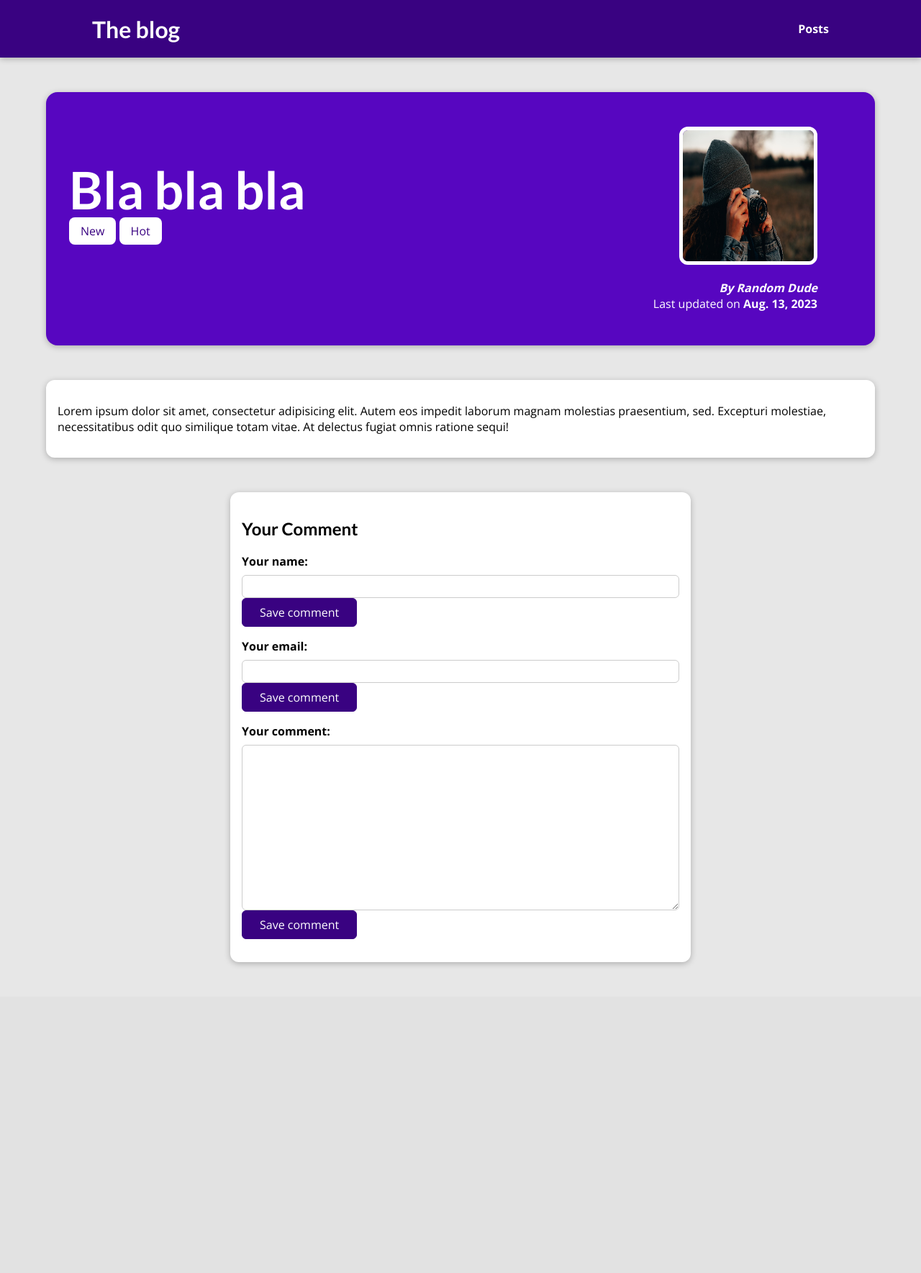
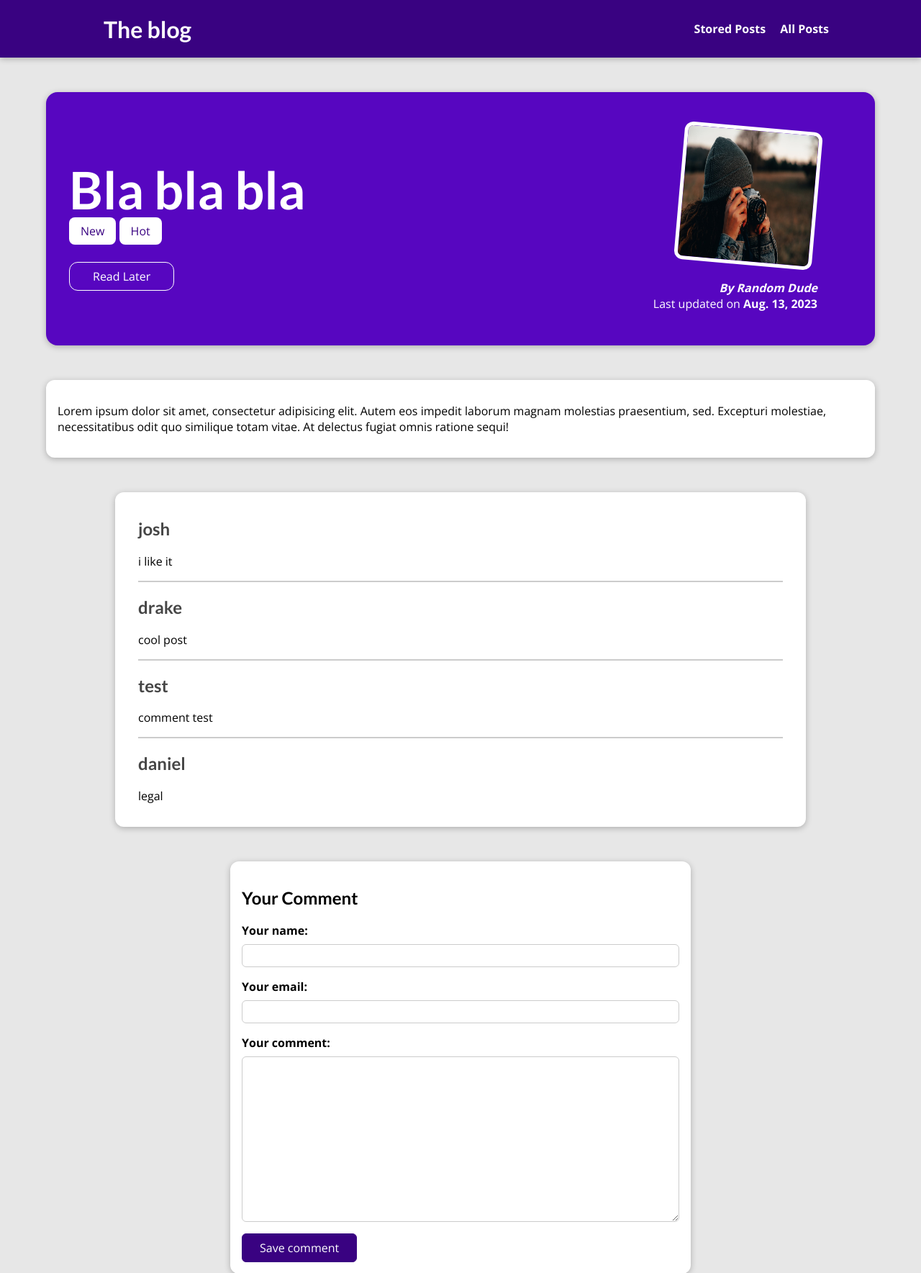
Before and after one commit to danieln0bre/djangoblog, a Django app: a page that uses templates/base.html in a window 1280 px wide. Shown: the top 1769 px of the page at 72% size. Before the commit the page ends 1341 px from the top, so only its background shows below. Run offline with Django 4.2, Linux system fonts and the light colour scheme; data comes from the database, SQL or seed files in the repository; both versions use the stored data as it was after the commit.

Commit message:
final commit

```diff
--- a/blog/static/blog/post-detail.css
+++ b/blog/static/blog/post-detail.css
@@ -39,6 +39,7 @@ body {
   width: 12rem;
   height: 12rem;
   border-radius: 12px;
+  transform: rotateZ(5deg);
   border: 5px solid white;
   margin-bottom: 1rem;
 }
@@ -56,6 +57,26 @@ body {
   font-weight: bold;
 }
 
+#read-later {
+  margin: 2rem 0;
+}
+
+#read-later button {
+  background-color: transparent;
+  border: 1px solid white;
+  padding: 0.5rem 2rem;
+  font: inherit;
+  color: white;
+  cursor: pointer;
+  border-radius: 12px;
+}
+
+#read-later button:hover,
+#read-later button:active {
+  background-color: white;
+  color: #390281;
+}
+
 main {
   width: 90%;
   max-width: 90rem;
@@ -66,7 +87,7 @@ main {
   box-shadow: 0 2px 8px rgba(0, 0, 0, 0.25);
 }
 
-.tag{
+.tag {
   background-color: white;
   color: #390281;
   padding: 0.5rem 1rem;
@@ -79,7 +100,7 @@ main {
   max-width: 40rem;
   border-radius: 12px;
   background-color: white;
-  box-shadow: 0 2px 8px rgba(0,0,0,0.25);
+  box-shadow: 0 2px 8px rgba(0, 0, 0, 0.25);
   padding: 1rem;
 }
 
@@ -94,7 +115,7 @@ main {
 }
 
 #comment-form button:hover,
-#comment-form button:active{
+#comment-form button:active {
   background-color: #4f0ba7;
   border-color: #4f0ba7;
 }
@@ -118,3 +139,67 @@ main {
   border-radius: 6px;
   border: 1px solid #ccc;
 }
+
+.errorlist {
+  list-style: none;
+  margin: 0.5rem 0;
+  padding: 0;
+  color: #d6000b;
+}
+
+.invalid label {
+  color: #d6000b;
+}
+
+.invalid input,
+.invalid textarea {
+  border-color: #d6000b;
+  background-color: #ffe6e7;
+}
+
+#alert {
+  margin: 8rem auto 3rem auto;
+  border: 1px solid #d6000b;
+  background-color: #ffe6e7;
+  padding: 1rem;
+  width: 90%;
+  max-width: 40rem;
+}
+
+#alert a {
+  text-decoration: none;
+  border: 1px solid #d6000b;
+  background-color: #d6000b;
+  color: white;
+  padding: 0.25rem 1.5rem;
+  border-radius: 6px;
+}
+
+#comments {
+  margin: 3rem auto;
+  width: 90%;
+  max-width: 60rem;
+  border-radius: 12px;
+  background-color: white;
+  box-shadow: 0 2px 8px rgba(0, 0, 0, 0.25);
+  padding: 1rem 2rem;
+}
+
+#comments ul {
+  list-style: none;
+  margin: 0;
+  padding: 0;
+}
+
+#comments li {
+  margin-bottom: 1rem;
+  border-bottom: 2px solid #ccc;
+}
+
+#comments li:last-of-type {
+  border-bottom: none;
+}
+
+#comments h2 {
+  color: #464646;
+}
--- a/blog/templates/blog/post-detail.html
+++ b/blog/templates/blog/post-detail.html
@@ -10,6 +10,14 @@
 {% endblock %}
 
 {% block content %}
+    {% if comment_form.errors %}
+        <div id="alert">
+            <h2>Saving the comment failed!</h2>
+            <p>Please check and fix your errors.</p>
+            <a href="#comment-form">Fix!</a>
+        </div>
+    {% endif %}
+
     <section id="summary">
         <h2>{{ post.title }}</h2>
         <div>
@@ -17,14 +25,25 @@
                 <span class="tag">{{ tag.caption }}</span>
             {% endfor %}
         </div>
-
+        <div id="read-later">
+            <form action="{% url 'read-later' %}" method="POST">
+                {% csrf_token %}
+                <input type="hidden" value="{{ post.id }}" name="post_id">
+                <button>
+                    {% if saved_for_later %}
+                        Remove "Read Later"
+                    {% else %}
+                        Read Later
+                    {% endif %}
+                </button>
+            </form>
+        </div>
         <article>
             <img src="{{ post.image.url }}" alt="{{ post.title }}"/>
             <address>By <a href="mailto:{{ post.author.email }}">{{ post.author }}</a></address>
             <div>
                 Last updated on <time>{{ post.date }}</time>
             </div>
-
         </article>
     </section>
 
@@ -34,18 +53,31 @@
         </p>
     </main>
 
+    {% if comments %}
+        <section id="comments">
+            <ul>
+                {% for comment in comments %}
+                    <li>
+                        <h2>{{ comment.user_name }}</h2>
+                        <p>{{ comment.text|linebreaks }}</p>
+                    </li>
+                {% endfor %}
+            </ul>
+        </section>
+    {% endif %}
+
     <section id="comment-form">
     <h2>Your Comment</h2>
         <form action="{% url 'post-detail-page' post.slug %}" method="POST">
         {% csrf_token %}
             {% for form_field in comment_form %}
-            <div class="form-control">
+            <div class="form-control {% if form_field.errors %}invalid{% endif %}">
                 {{ form_field.label_tag }}
                 {{ form_field }}
                 {{ form_field.errors }}
-                <button>Save comment</button>
             </div>
             {% endfor %}
+            <button>Save comment</button>
         </form>
     </section>
 {% endblock %}
--- a/blog/urls.py
+++ b/blog/urls.py
@@ -6,4 +6,5 @@ urlpatterns = [
     path('posts/', views.AllPostsView.as_view(), name="posts-page"),
     path('posts/<slug:slug>/', views.SinglePostView.as_view(),
          name="post-detail-page"),
+    path('read-later', views.ReadLaterView.as_view(), name='read-later'),
 ]
--- a/blog/views.py
+++ b/blog/views.py
@@ -41,12 +41,24 @@ class AllPostsView(ListView):
 
 
 class SinglePostView(View):
+    def is_stored_post(self, request, post_id):
+        stored_posts = request.session.get('stored_posts')
+        if stored_posts is not None:
+            is_saved_for_later = post_id in stored_posts
+        else:
+            is_saved_for_later = False
+
+        return is_saved_for_later
+
     def get(self, request, slug):
         post = Post.objects.get(slug=slug)
+
         context = {
             'post': post,
             'post_tags': post.tags.all(),
-            'comment_form': CommentForm()
+            'comment_form': CommentForm(),
+            'comments': post.comments.all().order_by('-id'),
+            'saved_for_later': self.is_stored_post(request, post.id),
         }
         return render(request, 'blog/post-detail.html', context)
 
@@ -64,7 +76,9 @@ class SinglePostView(View):
         context = {
             'post': post,
             'post_tags': post.tags.all(),
-            'comment_form': comment_form
+            'comment_form': comment_form,
+            'comments': post.comments.all().order_by('-id'),
+            'saved_for_later': self.is_stored_post(request, post.id),
         }
         return render(request, 'blog/post-detail.html', context)
 
@@ -74,3 +88,37 @@ class SinglePostView(View):
 #         "post": identified_post,
 #         "post_tags": identified_post.tags.all()
 #     })
+
+
+class ReadLaterView(View):
+    def get(self, request):
+        stored_posts = request.session.get('stored_posts')
+
+        context = {}
+
+        if stored_posts is None or len(stored_posts) ==0 :
+            context['posts'] = []
+            context['has_posts'] = False
+        else:
+            posts = Post.objects.filter(id__in=stored_posts)
+            context['posts'] = posts
+            context['has_posts'] = True
+
+        return render(request, 'blog/stored-posts.html', context)
+
+    def post(self, request):
+        stored_posts = request.session.get('stored_posts')
+
+        if stored_posts is None:
+            stored_posts = []
+
+        post_id = int(request.POST['post_id'])
+
+        if post_id not in stored_posts:
+            stored_posts.append(post_id)
+        else:
+            stored_posts.remove(post_id)
+
+        request.session['stored_posts'] = stored_posts
+
+        return HttpResponseRedirect('/')
--- a/static/app.css
+++ b/static/app.css
@@ -35,6 +35,7 @@ h3 {
   text-decoration: none;
   color: white;
   font-weight: bold;
+  margin-left: 1rem;
 }
 
 #main-navigation a:hover,
--- a/templates/base.html
+++ b/templates/base.html
@@ -13,7 +13,8 @@
     <header id="main-navigation">
         <h1><a href="{% url "starting-page" %}">The blog</a></h1>
         <nav>
-            <a href="{% url "posts-page" %}">Posts</a>
+            <a href="{% url "read-later" %}">Stored Posts</a>
+            <a href="{% url "posts-page" %}">All Posts</a>
         </nav>
     </header>
 
```
Also changed, not shown: blog/admin.py (+6 -1 lines), blog/static/blog/stored-posts.css (added, +40 -0 lines), blog/templates/blog/stored-posts.html (added, +23 -0 lines), db.sqlite3. Lines whose indentation alone changed are shown as unchanged.
